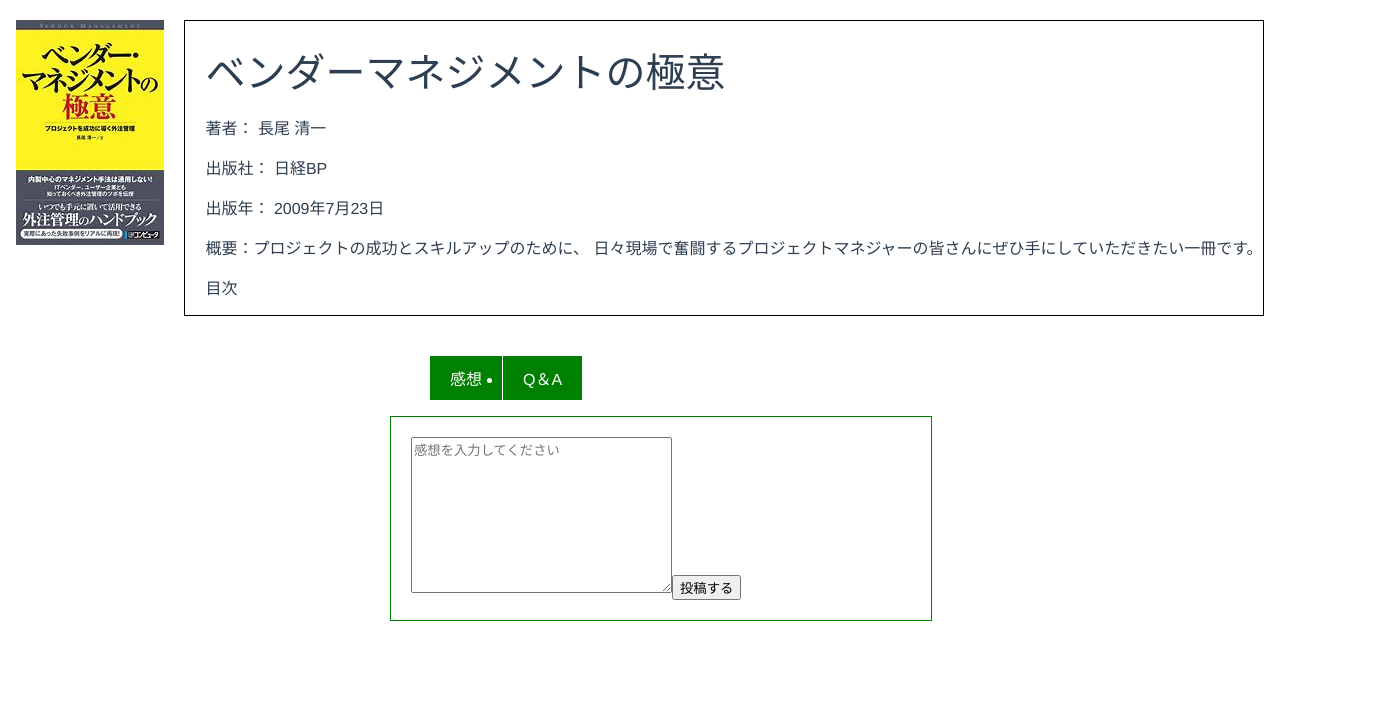
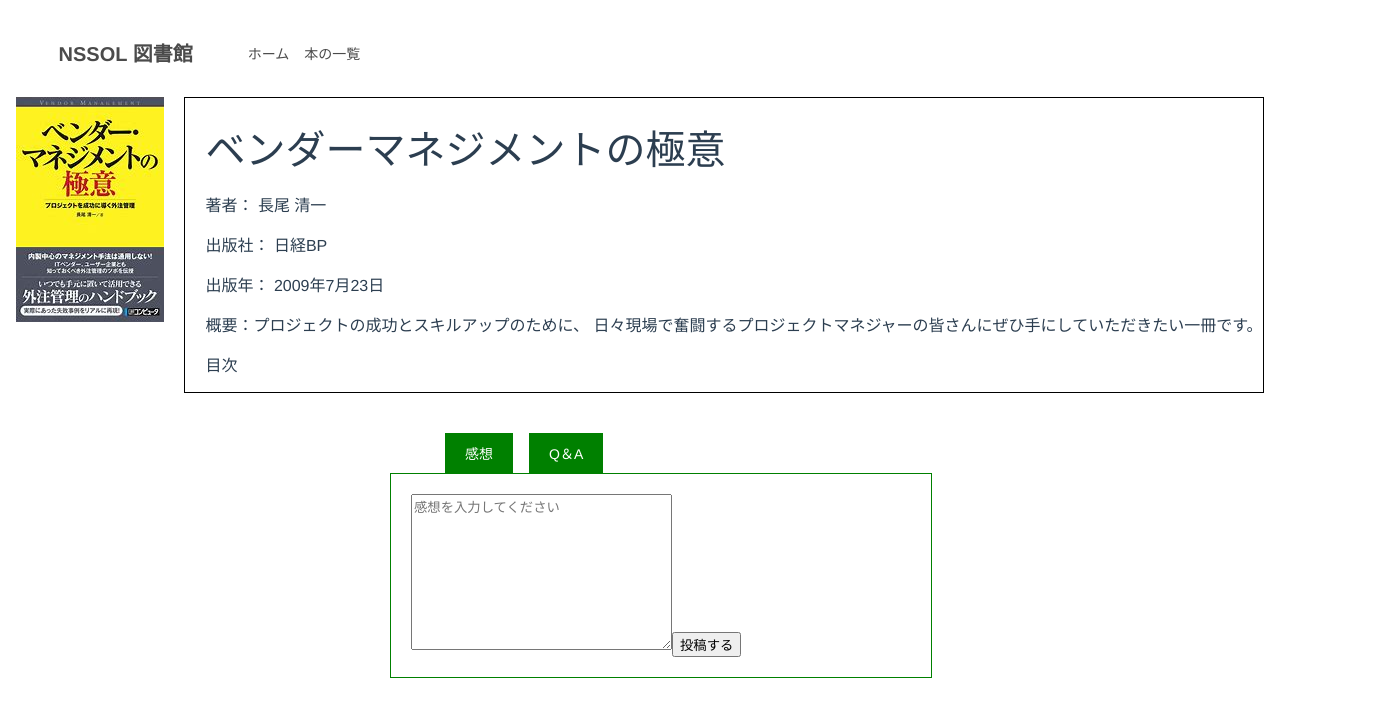
Before and after one commit to NaokoWada/nssol_library, a Vue app: page / in a window 1280 px wide. Shown: the top 716 px of the page, 1373 px wide, since content can reach past the window. Built offline with nearby package versions, Linux system fonts and the light colour scheme; the HTML template or start-up script is replaced by a standard one.

Commit message:
Appを修正しました

```diff
--- a/src/App.vue
+++ b/src/App.vue
@@ -1,14 +1,18 @@
 <template>
   <div id="app">
+    <Header></Header>
     <Bookdetail></Bookdetail>
   </div>
 </template>
 <script>
 import Bookdetail from "./components/Bookdetail.vue"
+import Header from "./components/Header.vue"
+
 export default {
   name: "App",
   components: {
-    Bookdetail
+    Bookdetail,
+    Header
   },
 };
 
```
